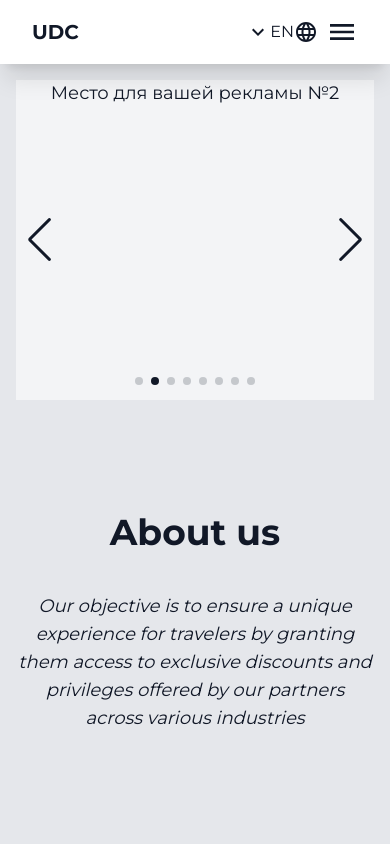
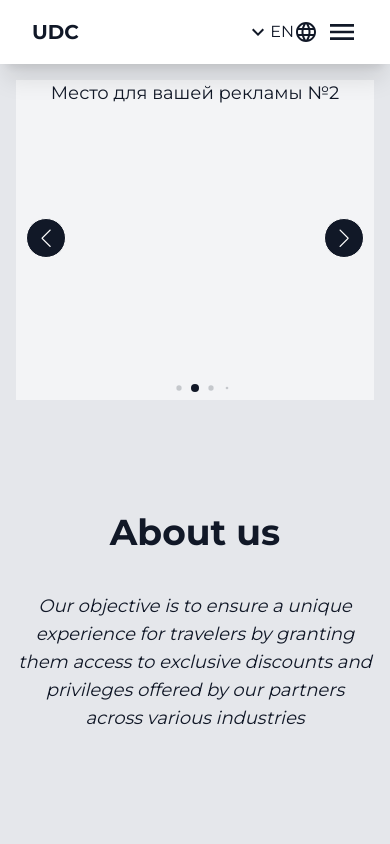
Before and after one commit to Frostyy890/udcard-frontend, a Next.js app: page /en in a window 390 px wide. Shown: the top 844 px of the page. Built offline with nearby package versions, Linux system fonts and the light colour scheme.

Commit message:
made changes in card and swiper styles

```diff
--- a/app/[locale]/globals.css
+++ b/app/[locale]/globals.css
@@ -31,3 +31,29 @@ body {
     color-stop(0.86, rgb(17, 24, 39))
   );
 }
+
+.swiper {
+  width: 100%;
+  height: 100%;
+}
+
+.swiper-button-prev,
+.swiper-button-next {
+  color: #fff !important;
+  height: 40px !important;
+  width: 40px !important;
+  background: rgb(17, 24, 39) !important;
+  border-radius: 50% !important;
+  border: 1px solid #fff !important;
+}
+
+.swiper-button-prev::before,
+.swiper-button-next::before,
+.swiper-button-prev::after,
+.swiper-button-next::after {
+  font-size: 18px !important;
+}
+
+.swiper-pagination-bullet {
+  background-color: rgb(17, 24, 39) !important;
+}
--- a/components/home/home.styles.css
+++ b/components/home/home.styles.css
@@ -13,7 +13,7 @@
   background-color: rgb(17, 24, 39) !important;
 }
 
-.swiper-button-prev,
+/* .swiper-button-prev,
 .swiper-button-next {
   color: rgb(17, 24, 39) !important;
-}
+} */
--- a/components/home/home.tsx
+++ b/components/home/home.tsx
@@ -15,7 +15,7 @@ const Home = () => {
     <section id="#" className="py-4">
       <div className="h-[20rem] md:h-[40rem] text-gray-900 px-4">
         <Swiper
-          pagination={true}
+          pagination={{ clickable: true, dynamicBullets: true }}
           navigation={true}
           modules={[Pagination, Autoplay, Navigation]}
           loop={true}
--- a/components/partners/components/card/card.tsx
+++ b/components/partners/components/card/card.tsx
@@ -12,7 +12,7 @@ const Card: React.FC<CardProps> = ({ cardContent }) => {
   const { img, name, description, discount, link } = cardContent;
   const t = useTranslations("Second_Page.Card");
   return (
-    <div className="bg-white border border-gray-200 shadow mx-auto overflow-hidden">
+    <div className="bg-white border border-gray-200 shadow mx-auto overflow-hidden md:max-w-[360px] max-w-[310px]">
       <Link href={link ? link : "/partners"}>
         <div className="h-48 md:h-60 relative">
           <Image
--- a/components/partners/data/partners.data.ts
+++ b/components/partners/data/partners.data.ts
@@ -330,7 +330,7 @@ export const partnersData: PartnersData = {
     //HOTELS
     {
       id: 17,
-      name: "Wyndham Hotel Group",
+      name: "Wyndham",
       img: wyndhamLogo,
       description: "",
       discount: 0,
--- a/components/partners/data/slider.options.ts
+++ b/components/partners/data/slider.options.ts
@@ -2,39 +2,32 @@ import { SwiperOptions } from "swiper/types";
 
 export const customSliderOptions: SwiperOptions = {
   slidesPerView: 1,
-  spaceBetween: 10,
+  spaceBetween: 15,
   loop: true,
   autoplay: true,
   navigation: true,
-  pagination: { clickable: true },
+  pagination: { clickable: true, dynamicBullets: true },
   breakpoints: {
-    375: {
+    320: {
       slidesPerView: 1,
-      spaceBetween: 10,
     },
-    430: {
-      slidesPerView: 1,
-      spaceBetween: 10,
+    520: {
+      slidesPerView: 2,
     },
     640: {
       slidesPerView: 2,
-      spaceBetween: 10,
     },
     768: {
       slidesPerView: 3,
-      spaceBetween: 10,
     },
     960: {
       slidesPerView: 3,
-      spaceBetween: 10,
     },
     1296: {
       slidesPerView: 4,
-      spaceBetween: 10,
     },
     1660: {
       slidesPerView: 5,
-      spaceBetween: 10,
     },
   },
 };
--- a/components/partners/partners.demo.tsx
+++ b/components/partners/partners.demo.tsx
@@ -17,9 +17,9 @@ const PartnersDemo = () => {
       <h1 className="md:text-4xl text-2xl font-bold text-center md:py-6 py-2">
         {t("header")}
       </h1>
-      <div className="h-[20rem] md:h-[40rem] text-gray-900 px-4">
+      <div className="h-[20rem] md:h-[40rem] px-4">
         <Swiper
-          pagination={true}
+          pagination={{ clickable: true, dynamicBullets: true }}
           navigation={true}
           modules={[Pagination, Autoplay, Navigation]}
           loop={true}
--- a/components/partners/partners.styles.css
+++ /dev/null
@@ -1,13 +0,0 @@
-.swiper {
-  width: 100%;
-  height: 100%;
-}
-
-.swiper-button-prev,
-.swiper-button-next {
-  color: rgb(17, 24, 39) !important;
-}
-
-.swiper-pagination-bullet {
-  background-color: rgb(17, 24, 39) !important;
-}
--- a/components/partners/partners.tsx
+++ b/components/partners/partners.tsx
@@ -15,7 +15,7 @@ const Partners = () => {
   const t = useTranslations("Second_Page");
   return (
     <section>
-      <h1 className="md:text-4xl text-2xl font-bold text-center md:py-6 pt-2">
+      <h1 className="md:text-4xl text-2xl font-bold text-center md:py-6 pt-6 px-2">
         {t("FirstBlock.header")}
       </h1>
       {categories.map((category) =>
@@ -24,7 +24,7 @@ const Partners = () => {
             <p className="md:text-3xl text-xl font-bold text-center py-8">
               {category.name}
             </p>
-            <div className="w-full">
+            <div className="max-w-[1920px] mx-auto">
               <PartnersSLider
                 partners={returnSortedPartners(category.id, partnersTypeCard)}
               />
@@ -32,7 +32,7 @@ const Partners = () => {
           </div>
         ) : undefined
       )}
-      <h1 className="md:text-4xl text-2xl font-bold text-center md:py-6 pt-2">
+      <h1 className="md:text-4xl text-2xl font-bold text-center md:py-6 pt-6 px-2">
         {t("SecondBlock.header")}
       </h1>
       {categories.map((category) =>
```
